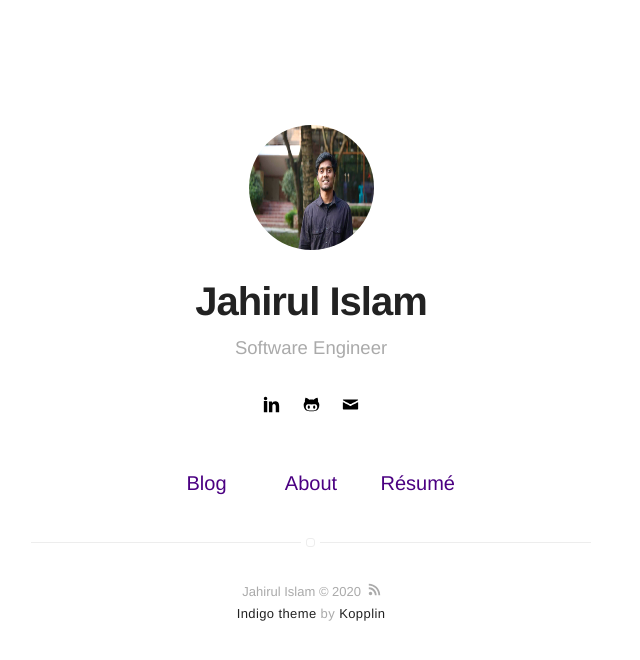
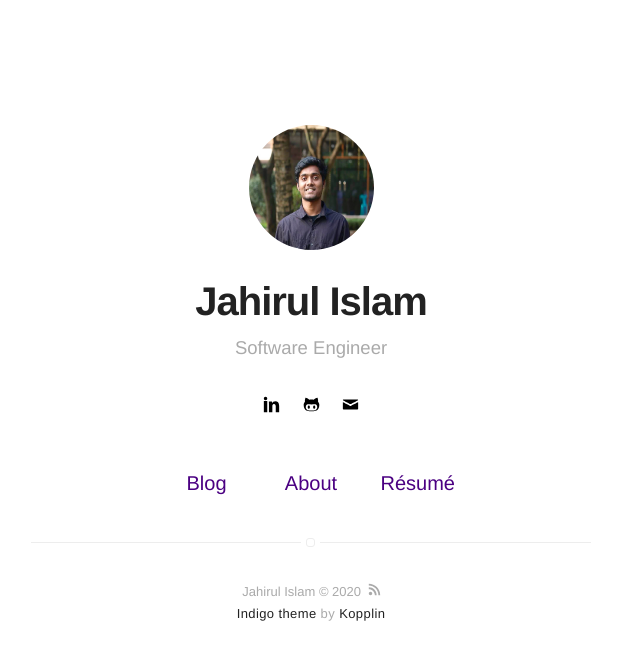
Before and after one commit to j-a-h-i-r/j-a-h-i-r.github.io, a Jekyll site: the page built from index.html, in a window 1280 px wide. Shown: the top 660 px of the page, without its empty margins (329-969 px from the left). Built offline with Jekyll 4.4.1, drawn with Linux system fonts in a browser that asks for light colours.

Commit message:
Update _config.yml

```diff
--- a/_config.yml
+++ b/_config.yml
@@ -8,13 +8,13 @@ description: A placeholder for me on the interwebs
 # if it's an external image, update below for true
 # better with square images
 external-image: false
-picture: assets/images/fr_540.jpg
+picture: assets/images/fr_540_sq.jpg
 
 # If you want to include your resume, set to true
 # and specify source (external or local).
 resume: true
 resume-external: true
-resume-url: https://google.com/?q=my+resume
+resume-url: https://drive.google.com/file/d/1bLxfP7zGuMxyPkMQpQSW8jcyoOcgLYyG/view?usp=sharing
 
 url: https://jahir.me
 # your url: https://USERNAME.github.io
```
